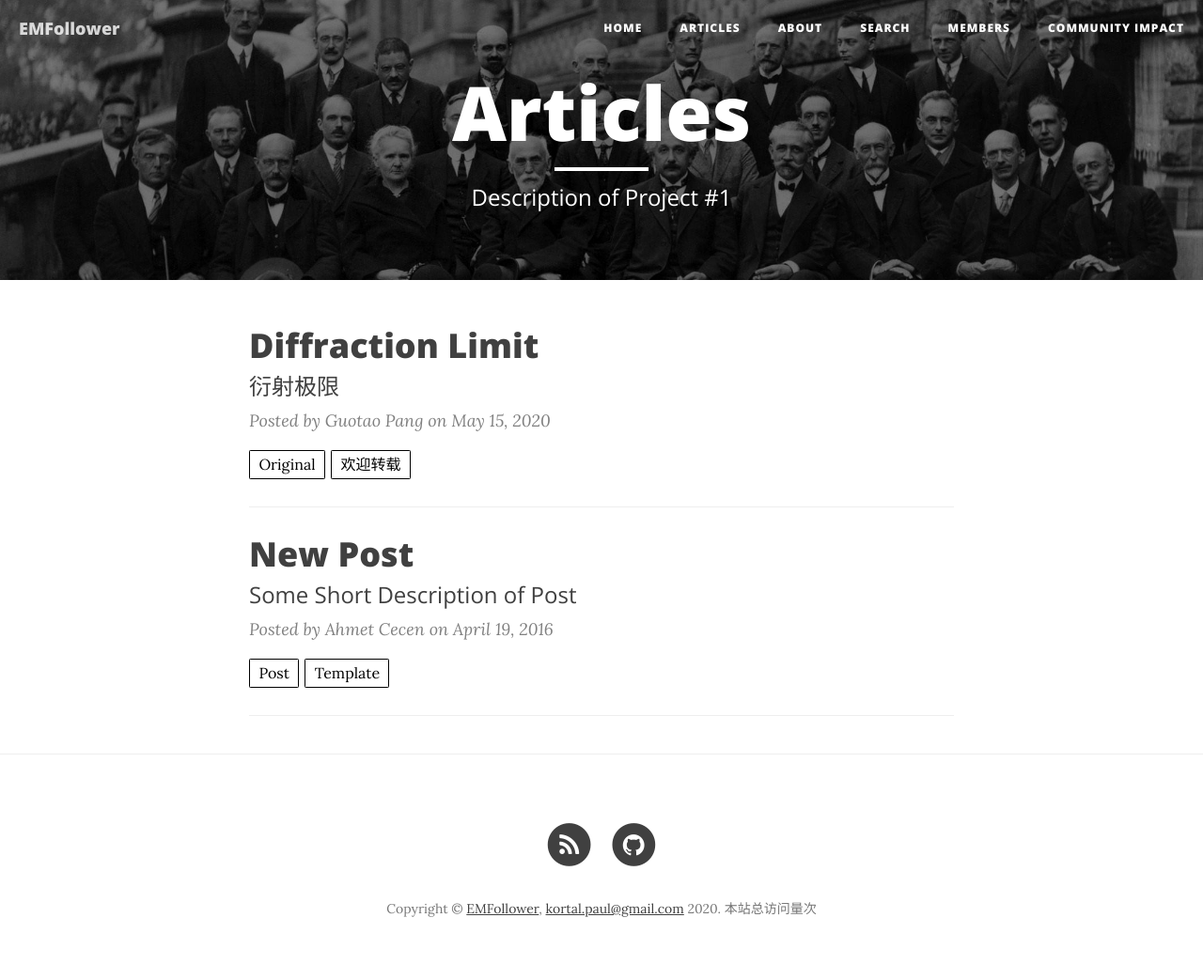
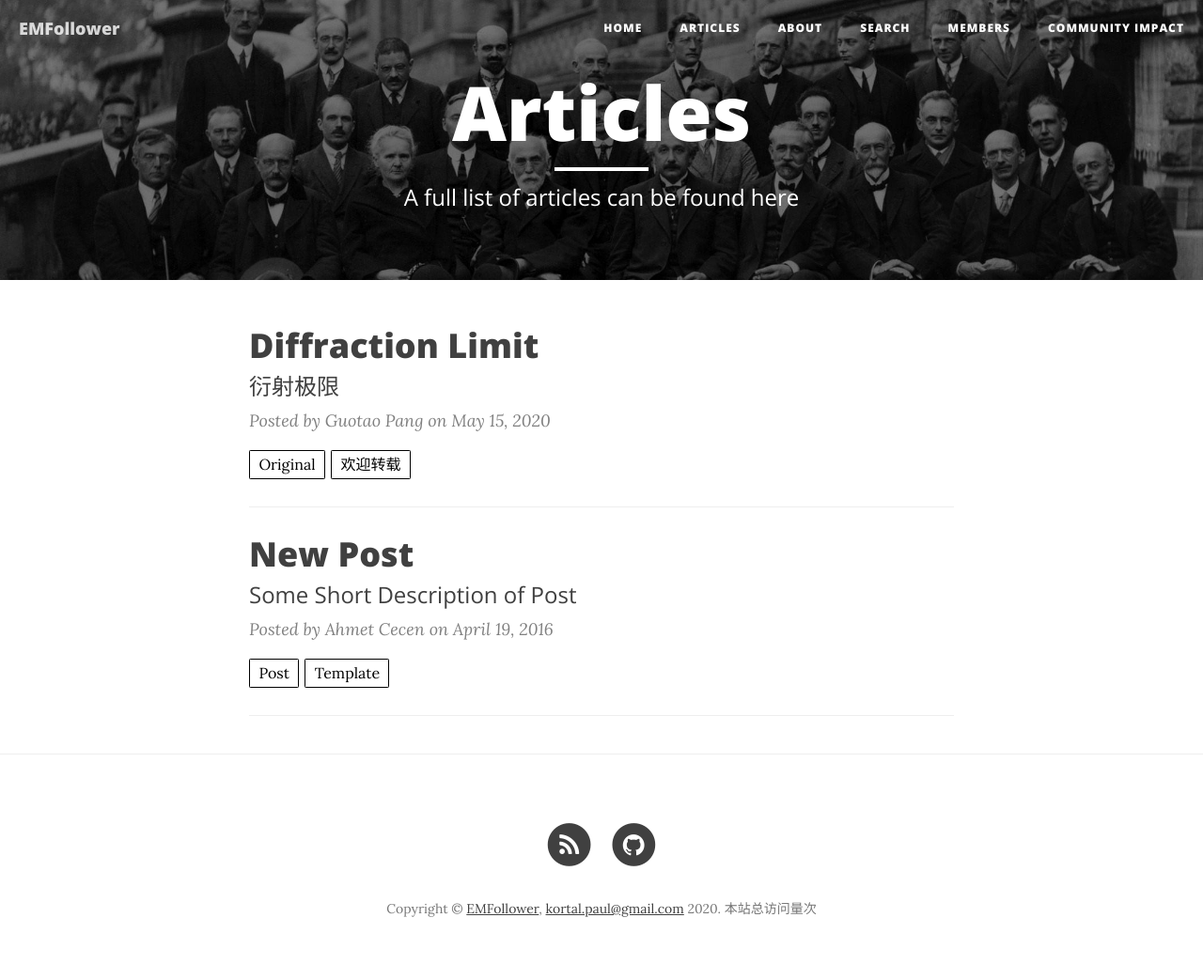
Before and after one commit to EMFollower/EMFollower, a Jekyll site: the page built from projects/project1.md, in a window 1280 px wide. Shown: the whole page at 94% size. Built offline with Jekyll 4.4.1, drawn with Linux system fonts in a browser that asks for light colours; nearby versions of some CDN libraries.

Commit message:
Update project1.md

```diff
--- a/projects/project1.md
+++ b/projects/project1.md
@@ -1,7 +1,7 @@
 ---
 layout: project
 title: "Articles"
-description: "Description of Project #1"
+description: "A full list of articles can be found here"
 header-img: "img/home-bg.jpg"
 category: project1
 ---
```
